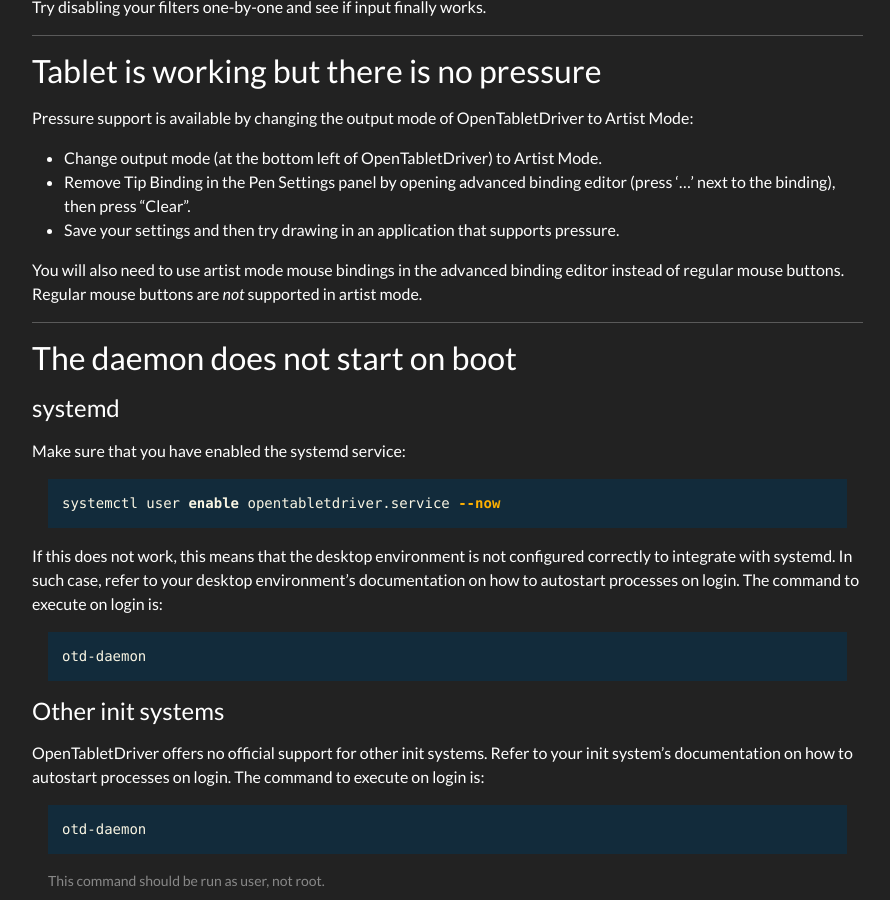
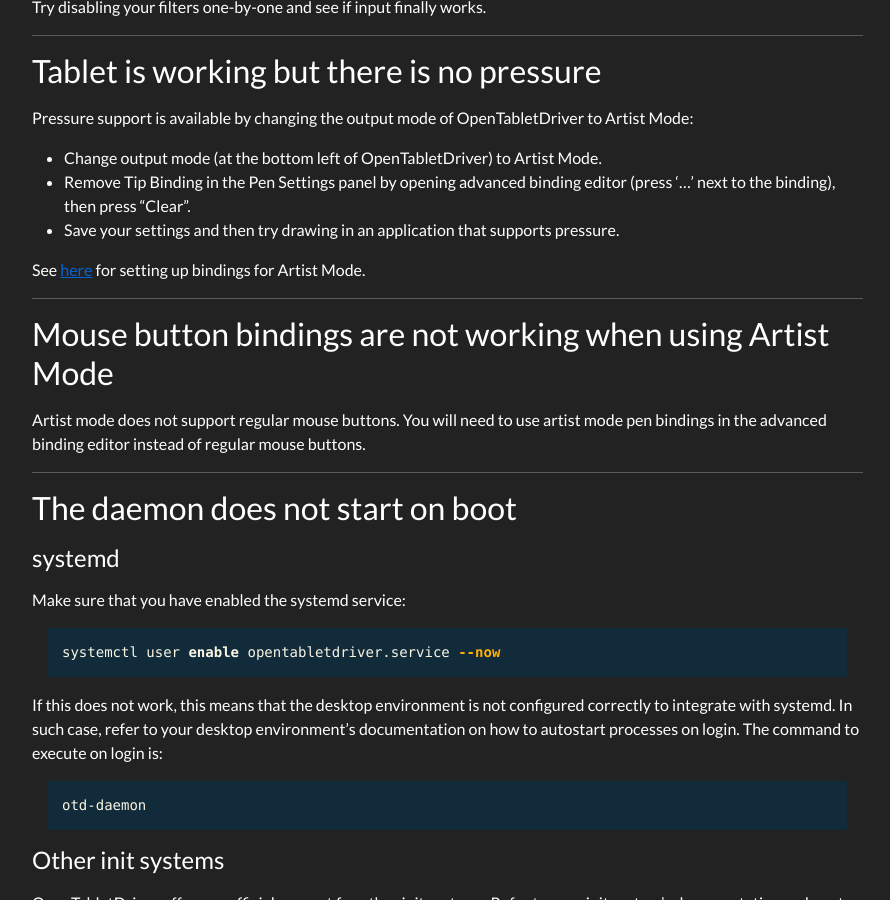
Before and after one commit to OpenTabletDriver/opentabletdriver.github.io, a Jekyll site: the page built from _wiki/FAQ/Linux.md, in a window 1280 px wide and 900 px high, scrolled down 2051 px. Shown: the whole window, without its empty margins (335-1225 px from the left). Built offline with Jekyll 4.4.1, drawn with Linux system fonts in a browser that asks for light colours; nearby versions of some CDN libraries; some of the changed text lies outside the part shown.

Commit message:
Add a dedicated entry for Artist Mode bindings

```diff
--- a/_wiki/FAQ/Linux.md
+++ b/_wiki/FAQ/Linux.md
@@ -104,7 +104,13 @@ Pressure support is available by changing the output mode of OpenTabletDriver to
 - Remove Tip Binding in the Pen Settings panel by opening advanced binding editor (press '...' next to the binding), then press "Clear".
 - Save your settings and then try drawing in an application that supports pressure.
 
-You will also need to use artist mode mouse bindings in the advanced binding editor instead of regular mouse buttons. Regular mouse buttons are _not_ supported in artist mode.
+See [here](#artist-mode-bindings) for setting up bindings for Artist Mode.
+
+---
+
+### Mouse button bindings are not working when using Artist Mode {#artist-mode-bindings}
+
+Artist mode does not support regular mouse buttons. You will need to use artist mode pen bindings in the advanced binding editor instead of regular mouse buttons.
 
 ---
 
```
